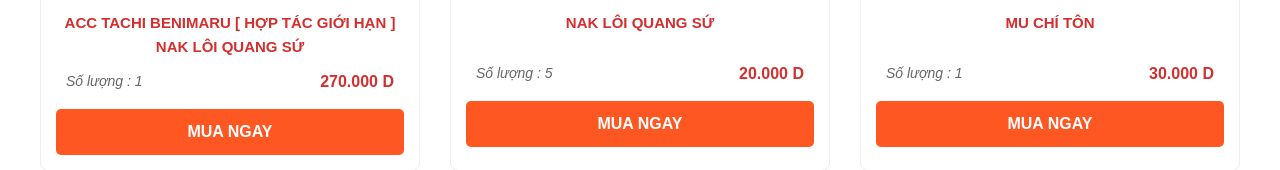
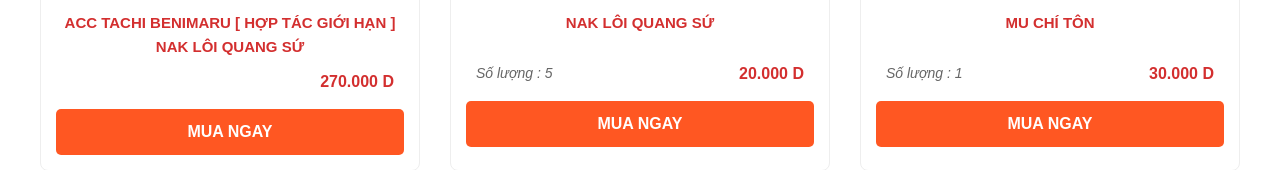
Before and after one commit to tuaniupaw-eng/shop-acc, a plain HTML site: page index.html in a window 1280 px wide. Shown: the part 541-711 px from the top of the page. Drawn offline with Linux system fonts and the light colour scheme.

Commit message:
Update index.html

```diff
--- a/index.html
+++ b/index.html
@@ -215,7 +215,7 @@
                 NAK Lôi Quang Sứ
             </div>
             <div class="product-info">
-                <span class="quantity">Số lượng : 1</span>
+                <span class="quantity"></span>
                 <span class="price">270.000 D</span>
             </div>
             <a href="https://zalo.me/0867600420" target="_blank" class="btn-buy">Mua Ngay</a>
```
